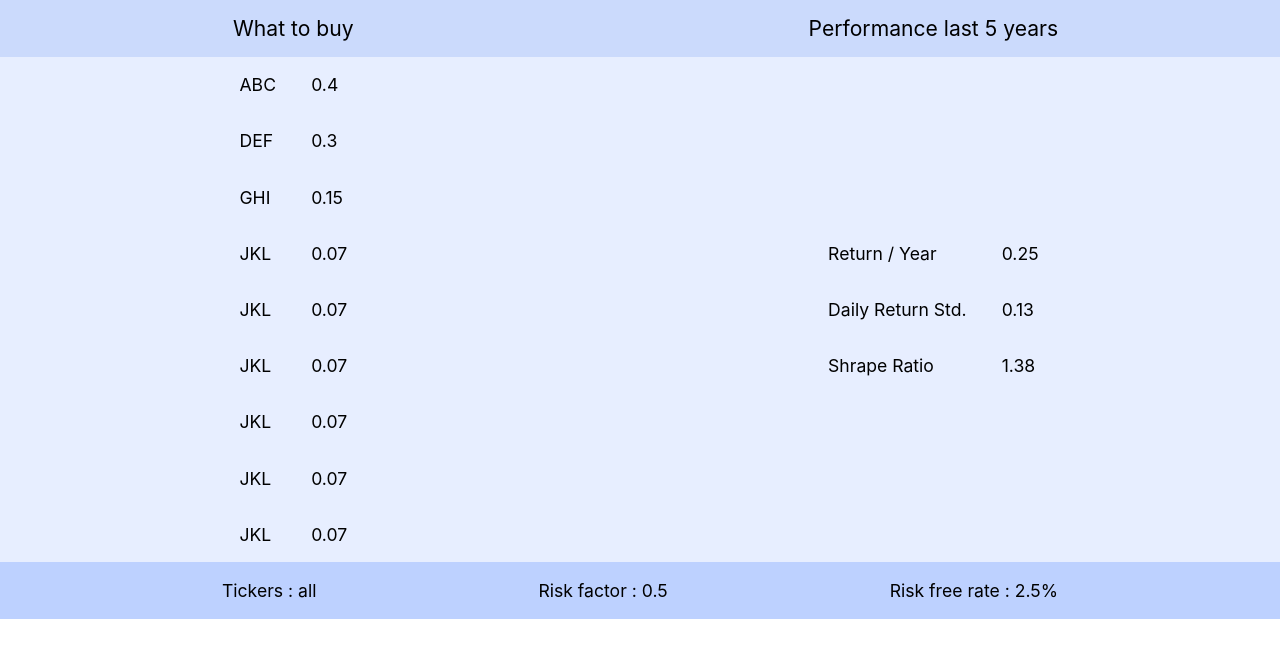
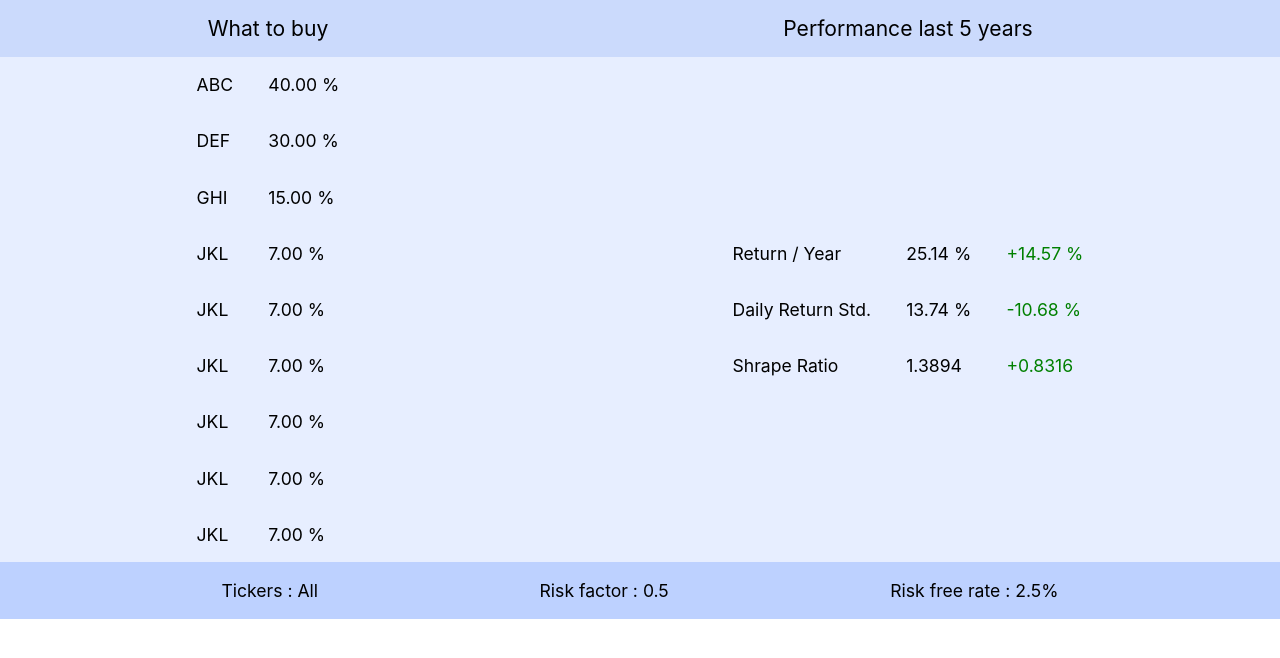
Before and after one commit to kaisukez/givemebestportfolio-frontend, a React (Create React App) app: page / in a window 1280 px wide. Shown: the top 658 px of the page. Built offline with nearby package versions, Linux system fonts and the light colour scheme.

Commit message:
add color with different

```diff
--- /dev/null
+++ b/src/components/PerformanceTable.js
@@ -0,0 +1,62 @@
+import React from 'react'
+import styled from 'styled-components'
+
+import {
+  Value,
+  PercentValue,
+  DifferentValue,
+  DifferentPercentValue
+} from './Value'
+import percentValue from '../helpers/percentValue'
+
+const StyledPerformanceTable = styled.div`
+  display: grid;
+  grid-template-columns: auto auto auto;
+`
+
+const plusSign = value => {
+  return value > 0 ? '+' : ''
+}
+
+const PerformanceTable = props => {
+  const { data, nasdaqData } = props
+  return (
+    <StyledPerformanceTable>
+      {data.map((row, index) => {
+        return(
+          <React.Fragment key={`performance-${index}`}>
+            <Value>{row[0]}</Value>
+            { index < 2 ?
+                <PercentValue>{percentValue(row[1])}</PercentValue> :
+                <Value>{row[1]}</Value>
+            }
+            {(() => {
+              const diffPercentValue = row[1] - nasdaqData[index][1]
+              const diffValue = (row[1] - nasdaqData[index][1]).toFixed(4)
+              const plusSignDiffPercentValue = `${plusSign(diffPercentValue)}${percentValue(diffPercentValue)}`
+              const plusSignDiffValue = `${plusSign(diffValue)}${diffValue}`
+              if (index < 2) {
+                return (
+                  <DifferentPercentValue
+                    better={index === 0 ? plusSign(diffPercentValue) === '+' : plusSign(diffPercentValue) === ''}
+                  >
+                    {plusSignDiffPercentValue}
+                  </DifferentPercentValue>
+                )
+              }
+              return (
+                <DifferentValue
+                  better={plusSign(diffValue) === '+'}
+                >
+                  {plusSignDiffValue}
+                </DifferentValue>
+              )
+            })()}
+          </React.Fragment>
+        )
+      })}
+    </StyledPerformanceTable>
+  )
+}
+
+export default PerformanceTable
--- a/src/components/ResultCard.js
+++ b/src/components/ResultCard.js
@@ -1,7 +1,8 @@
 import React from 'react'
 import styled from 'styled-components'
 
-import TwoColumnData from './TwoColumnData'
+import WhatToBuyTable from './WhatToBuyTable'
+import PerformanceTable from './PerformanceTable'
 
 import { breakpoints } from '../constant'
 
@@ -92,13 +93,19 @@ const whatToBuyMockupData = [
 ]
 
 const performanceMockupData = [
-  ['Return / Year', 0.25],
-  ['Daily Return Std.', 0.13],
-  ['Shrape Ratio', 1.38]
+  ['Return / Year', 0.2514],
+  ['Daily Return Std.', 0.1374],
+  ['Shrape Ratio', 1.3894]
+]
+
+const nasdaqMockupData = [
+  ['Return / Year', 0.1057],
+  ['Daily Return Std.', 0.2442],
+  ['Shrape Ratio', 0.5578]
 ]
 
 const optionsMockupData = {
-  tickers: 'all',
+  tickers: 'All',
   risk_factor: 0.5,
   risk_free_rate: 0.025,
   years: 5
@@ -110,8 +117,15 @@ const ResultCard = () => {
     <StyledResultCard>
         <WhatToBuyHeader>What to buy</WhatToBuyHeader>
         <PerformanceHeader>Performance last {years} years</PerformanceHeader>
-        <WhatToBuyContent><TwoColumnData data={whatToBuyMockupData} /></WhatToBuyContent>
-        <PerformanceContent><TwoColumnData data={performanceMockupData} /></PerformanceContent>
+        <WhatToBuyContent>
+          <WhatToBuyTable data={whatToBuyMockupData} />
+        </WhatToBuyContent>
+        <PerformanceContent>
+          <PerformanceTable
+            data={performanceMockupData}
+            nasdaqData={nasdaqMockupData}
+          />
+        </PerformanceContent>
       <StyledOptions>
         <StyledOption>Tickers : {tickers}</StyledOption>
         <StyledOption>Risk factor : {risk_factor}</StyledOption>
--- a/src/components/TwoColumnData.js
+++ /dev/null
@@ -1,29 +0,0 @@
-import React from 'react'
-import styled from 'styled-components'
-
-const StyledTwoColumnData = styled.div`
-  display: grid;
-  grid-template-columns: auto auto;
-`
-
-const Value = styled.div`
-  padding: 1em;
-`
-
-const TwoColumnData = props => {
-  const { data } = props
-  return (
-    <StyledTwoColumnData>
-      {data.map(row => {
-        return(
-          <>
-            <Value>{row[0]}</Value>
-            <Value>{row[1]}</Value>
-          </>
-        )
-      })}
-    </StyledTwoColumnData>
-  )
-}
-
-export default TwoColumnData
--- /dev/null
+++ b/src/components/Value.js
@@ -0,0 +1,21 @@
+import styled from 'styled-components'
+
+export const Value = styled.div`
+  padding: 1em;
+`
+
+export const PercentValue = styled(Value)`
+  &::after {
+    content: ' %';
+  }
+`
+
+export const DifferentValue = styled(Value)`
+  color: ${props => props.better ? 'green' : 'red'};
+`
+
+export const DifferentPercentValue = styled(DifferentValue)`
+  &::after {
+    content: ' %';
+  }
+`
--- /dev/null
+++ b/src/components/WhatToBuyTable.js
@@ -0,0 +1,31 @@
+import React from 'react'
+import styled from 'styled-components'
+
+import {
+  Value,
+  PercentValue
+} from './Value'
+import percentValue from '../helpers/percentValue'
+
+const StyledWhatToBuyTable = styled.div`
+  display: grid;
+  grid-template-columns: auto auto;
+`
+
+const WhatToBuyTable = props => {
+  const { data } = props
+  return (
+    <StyledWhatToBuyTable>
+      {data.map((row, index) => {
+        return(
+          <React.Fragment key={`whatToBuy-${index}`}>
+            <Value>{row[0]}</Value>
+            <PercentValue>{percentValue(row[1])}</PercentValue>
+          </React.Fragment>
+        )
+      })}
+    </StyledWhatToBuyTable>
+  )
+}
+
+export default WhatToBuyTable
--- a/src/constant.js
+++ b/src/constant.js
@@ -1,4 +1,4 @@
 export const breakpoints = {
   mobile: 650,
-  medium: 1000
+  medium: 1150
 }
--- /dev/null
+++ b/src/helpers/percentValue.js
@@ -0,0 +1,3 @@
+export default value => {
+  return (value * 100).toFixed(2)
+}
```
Also changed, not shown: 1 other file (tests, documents, lock files or other folders).
